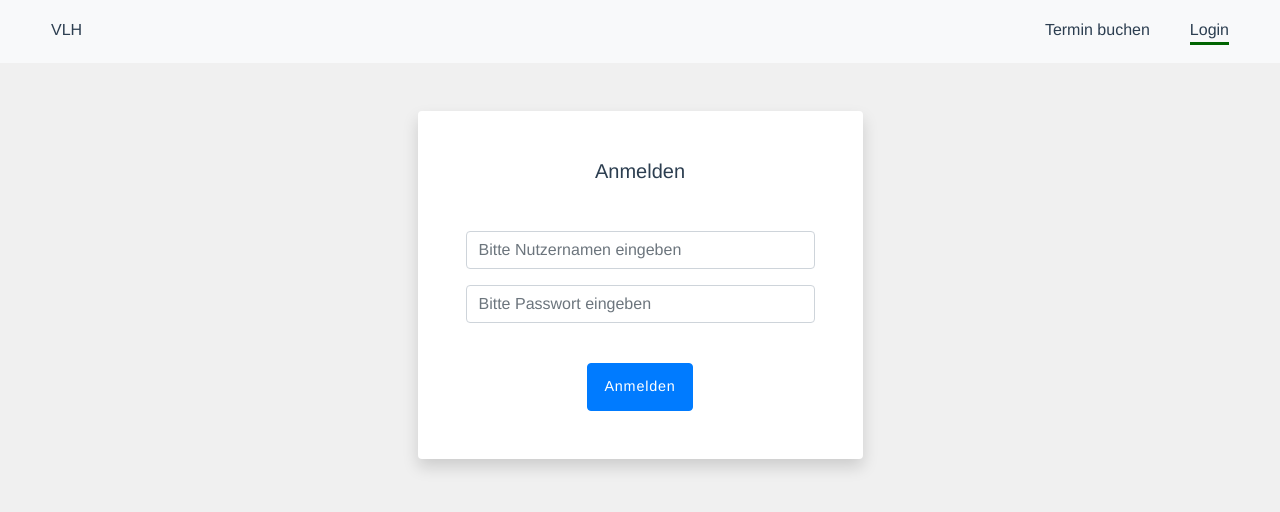
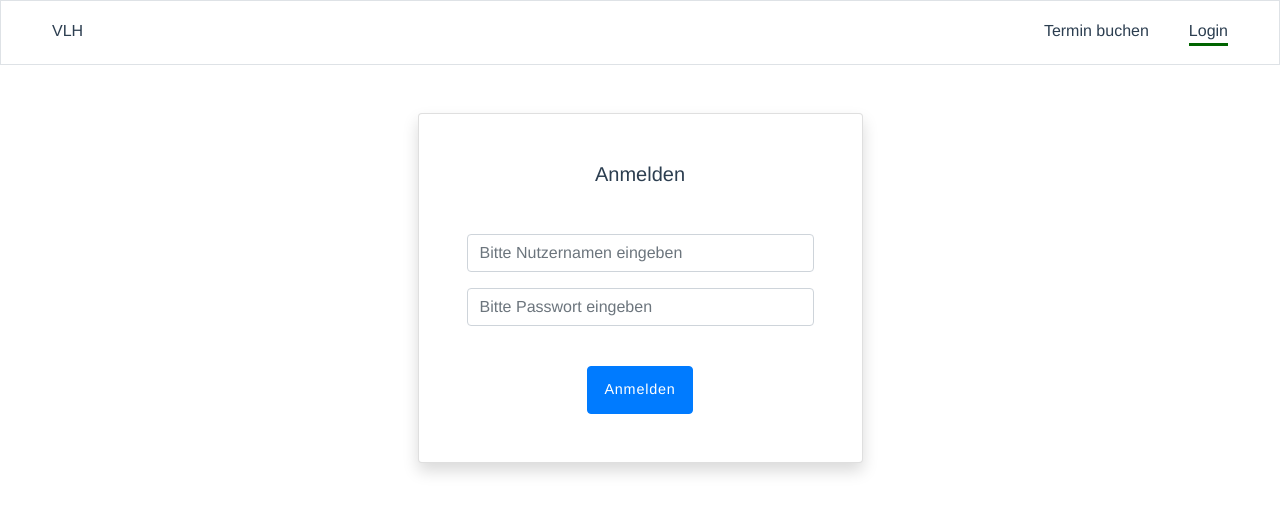
Before and after one commit to mrsmademoiselle/bsc-assignment-appointment-booking, a Vue app in the folder pflontend/: page /login in a window 1280 px wide. Shown: the top 512 px of the page. Built offline with nearby package versions, Linux system fonts and the light colour scheme.

Commit message:
beauty tweaks

```diff
--- a/pflontend/src/App.vue
+++ b/pflontend/src/App.vue
@@ -23,7 +23,7 @@ export default {
   -moz-osx-font-smoothing: grayscale;
   text-align: center;
   color: #2c3e50;
-  background-color: #f0f0f0;
+  background-color: white;
   text-decoration: none;
   height: 105vh;
 }
@@ -54,4 +54,5 @@ export default {
   font-weight: bold;
   border-bottom: solid #27718c;
 }
+
 </style>
--- a/pflontend/src/components/AppointmentCalendar.vue
+++ b/pflontend/src/components/AppointmentCalendar.vue
@@ -1,6 +1,6 @@
 <template>
   <vue-cal :disable-views="['years','year']" :events="events" :time-from="8 * 60" :time-to="19 * 60" cell-contextmenu
-           class="vuecal--blue-theme" hide-weekends locale="de" style="height: 80vh"/>
+           class="vuecal--blue-theme" hide-weekends locale="de" style="height: 80vh; width:90vw; margin:auto"/>
 </template>
 
 <script>
--- a/pflontend/src/components/NavigationBar.vue
+++ b/pflontend/src/components/NavigationBar.vue
@@ -1,5 +1,5 @@
 <template>
-  <nav class="navbar navbar-light bg-light">
+  <nav class="navbar navbar-light border">
     <div class="container-fluid">
       <router-link class="navbar-link" to="/">
         VLH
--- a/pflontend/src/views/AppointmentBookingView.vue
+++ b/pflontend/src/views/AppointmentBookingView.vue
@@ -6,7 +6,7 @@
                  show-bridge
                  @onStepChanged="(step) => switchTo(step+1)"></ProgressBar>
   </div>
-  <div class="py-3 container bg-light d-flex text-muted justify-content-between rounded">
+  <div class="py-3 container border d-flex justify-content-between rounded">
     <LogoText v-if="this.termin.ausgewaehlterTermin !== null && this.termin.uhrzeit !== null"
               :text="this.termin.ausgewaehlterTermin.toLocaleDateString('de') + ', ' + this.termin.uhrzeit + ':00 Uhr' "
               logo="fa-clock"></LogoText>
@@ -17,7 +17,7 @@
               :text="this.termin.beratungsstelle.formatToReadableString()"
               logo="fa-house"></LogoText>
   </div>
-  <form class="mt-3 container bg-light rounded border p-4">
+  <form class="mt-3 container rounded border p-4">
 
     <!-- Step1: Grund -->
     <div v-if="step === 1 ">
--- a/pflontend/src/views/LoginView.vue
+++ b/pflontend/src/views/LoginView.vue
@@ -2,7 +2,7 @@
   <div class="container">
     <div class="row">
       <div class="col-sm-9 col-md-7 col-lg-5 mx-auto">
-        <div class="card border-0 shadow rounded-3 my-5">
+        <div class="card border-1 shadow rounded-3 my-5">
           <div class="card-body p-3 p-sm-5">
             <h5 class="card-title text-center mb-5 fw-light fs-5">Anmelden</h5>
             <form>
--- a/pflontend/src/views/authenticated/AppointmentOverview.vue
+++ b/pflontend/src/views/authenticated/AppointmentOverview.vue
@@ -1,5 +1,5 @@
 <template>
-  <div class="d-flex justify-content-end border-1 my-2 border-top bg-light p-2">
+  <div class="d-flex justify-content-end border-1 my-2 border-top p-2">
     <div :title="'Zur '+(this.kalenderansicht ? 'Listen':'Kalender')+'ansicht wechseln'"
          class="tab col-1 tab-active"
          v-on:click="this.kalenderansicht = !this.kalenderansicht">
@@ -11,7 +11,7 @@
     <AppointmentCalendar v-if="kalenderansicht" :abwesenheiten="alleAbwesenheiten"
                          :termine="allAppointments" class="mb-2"></AppointmentCalendar>
 
-    <div v-else class="my-3">
+    <div v-else class="my-3 ">
       <div class="justify-content-center d-flex mt-3">
         <table v-if="allAppointments.length > 0" class="col-lg-8 table">
           <thead>
```
